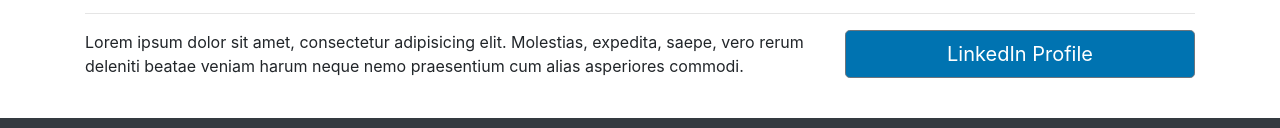
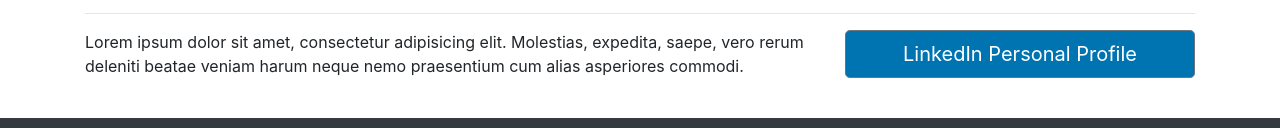
Before and after one commit to Ramonhg/finalproject, a website: page hobbies.html in a window 1280 px wide. Shown: the part 3786-3914 px from the top of the page. Drawn offline with Linux system fonts and the light colour scheme.

Commit message:
Update hobbies.html
Change linkedin link

```diff
--- a/hobbies.html
+++ b/hobbies.html
@@ -150,7 +150,7 @@
         <p>Lorem ipsum dolor sit amet, consectetur adipisicing elit. Molestias, expedita, saepe, vero rerum deleniti beatae veniam harum neque nemo praesentium cum alias asperiores commodi.</p>
       </div>
       <div class="col-md-4">
-        <a class="btn btn-lg btn-secondary btn-block" href="https://www.linkedin.com/in/ramon-h-a2968142?lipi=urn%3Ali%3Apage%3Ad_flagship3_profile_view_base_contact_details%3B%2FmxaniL2T8SdTGW%2Fgt6UTQ%3D%3D">LinkedIn Profile</a>
+        <a class="btn btn-lg btn-secondary btn-block" href="https://www.linkedin.com/in/ramon-hernandez-gonzalez">LinkedIn Personal Profile</a>
       </div>
     </div>
 
```
